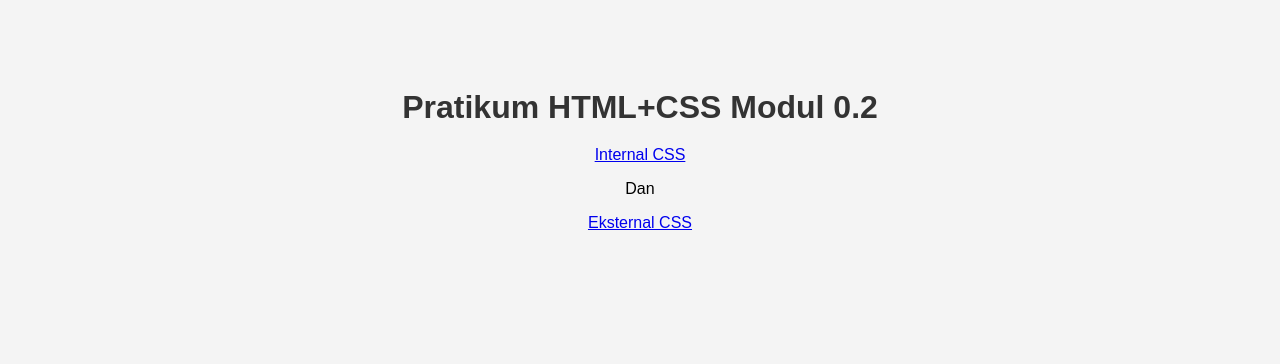
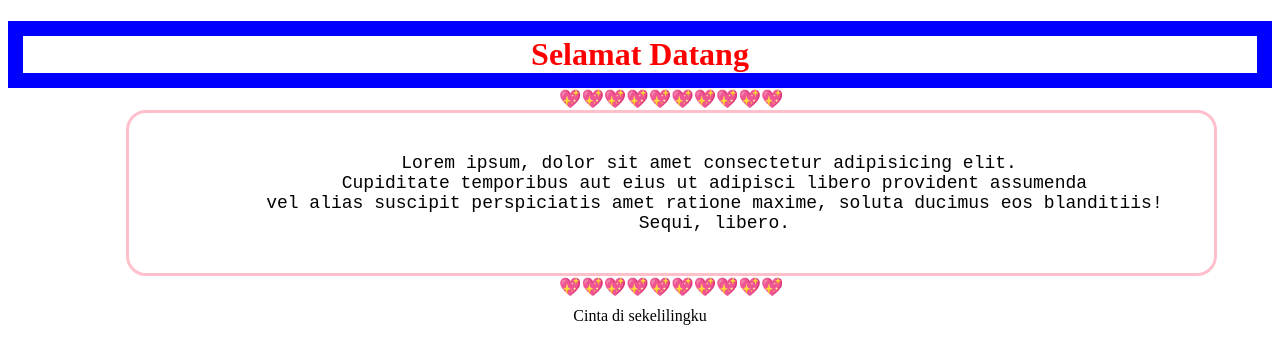
Before and after one commit to Liyunxii/learn-html-css-modul-0.2, a plain HTML site: page index.html in a window 1280 px wide. Drawn offline with Linux system fonts and the light colour scheme.

Commit message:
learn border love

```diff
--- a/index.html
+++ b/index.html
@@ -4,27 +4,21 @@
     <meta charset="UTF-8" />
     <meta http-equiv="X-UA-Compatible" content="IE=edge" />
     <meta name="viewport" content="width=device-width, initial-scale=1.0" />
-    <title>Pratikum Modul 0.2</title>
-
-    <style>
-      body {
-        font-family: Arial, sans-serif;
-        background-color: #f4f4f4;
-        text-align: center;
-        padding: 60px;
-      }
-
-      h1 {
-        color: #333;
-        margin-bottom: 20px;
-      }
-    </style>
+    <title>Document</title>
+    <link rel="stylesheet" href="style.css" />
   </head>
   <body>
-    <h1>Pratikum HTML+CSS Modul 0.2</h1>
+    <h1>Selamat Datang</h1>
 
-    <a href="internal.html">Internal CSS</a>
-    <p>Dan</p>
-    <a href="eksternal.html">Eksternal CSS</a>
+    <pre>
+        <div class="border-love">
+        Lorem ipsum, dolor sit amet consectetur adipisicing elit.
+        Cupiditate temporibus aut eius ut adipisci libero provident assumenda
+         vel alias suscipit perspiciatis amet ratione maxime, soluta ducimus eos blanditiis!
+        Sequi, libero.
+        </div>
+    </pre>
+
+    <p>Cinta di sekelilingku</p>
   </body>
 </html>
--- /dev/null
+++ b/style.css
@@ -0,0 +1,44 @@
+h1 {
+  text-align: center;
+  color: red;
+  border: 15px solid blue;
+}
+
+pre {
+  text-align: center;
+  color: black;
+}
+
+.border-love {
+  display: inline-block;
+  position: relative;
+  padding: 20px 40px;
+  border: 3px solid pink;
+  border-radius: 20px;
+  font-size: 18px;
+  background-color: #fff;
+}
+
+.border-love::before {
+  content: "💖💖💖💖💖💖💖💖💖💖";
+  position: absolute;
+  top: -25px;
+  left: 0;
+  right: 0;
+  text-align: center;
+  font-size: 18px;
+}
+
+.border-love::after {
+  content: "💖💖💖💖💖💖💖💖💖💖";
+  position: absolute;
+  bottom: -25px;
+  left: 0;
+  right: 0;
+  text-align: center;
+  font-size: 18px;
+}
+
+p {
+  text-align: center;
+}
```
Also changed, not shown: index-learn.html (added, +30 -0 lines).
